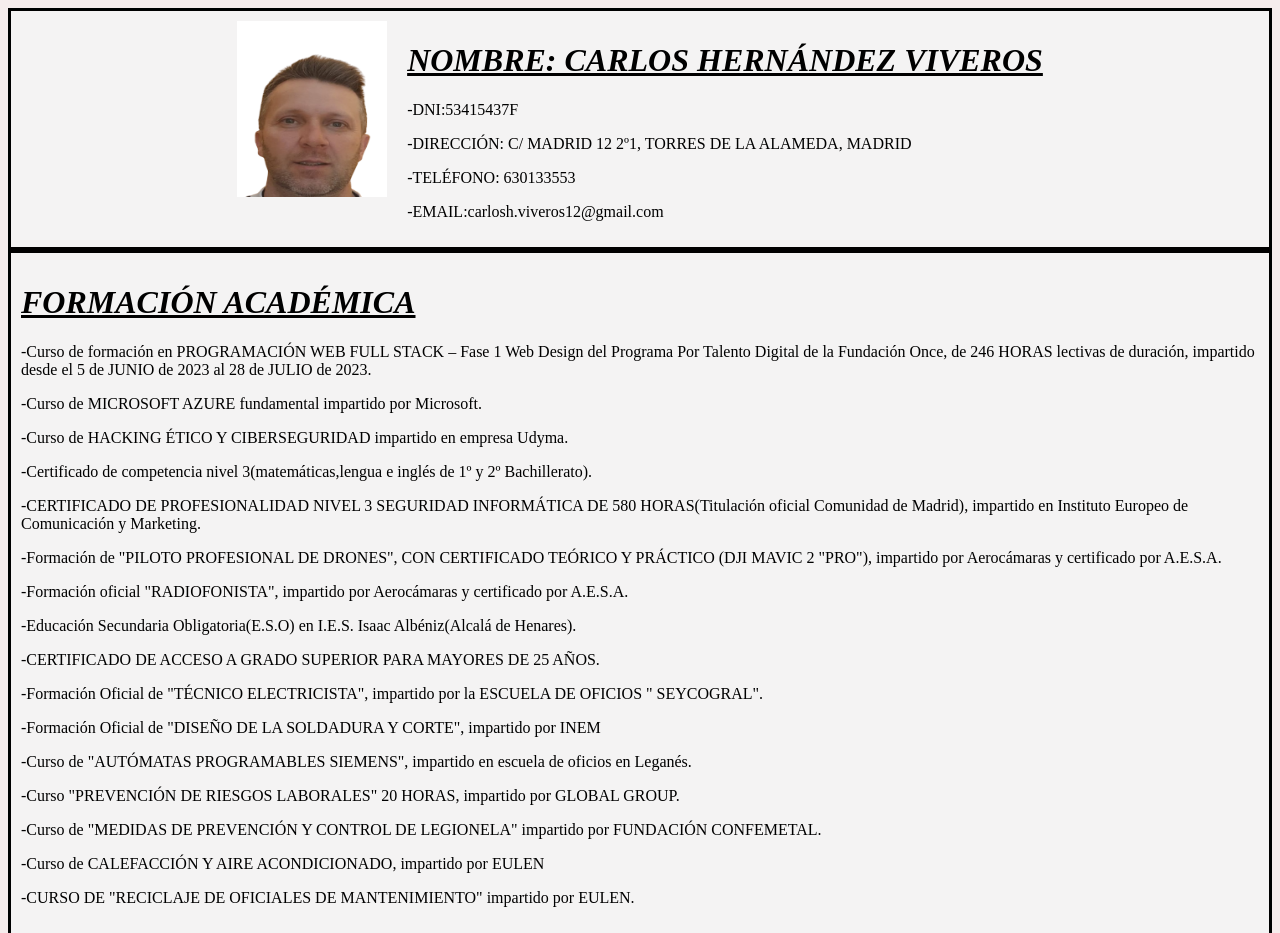
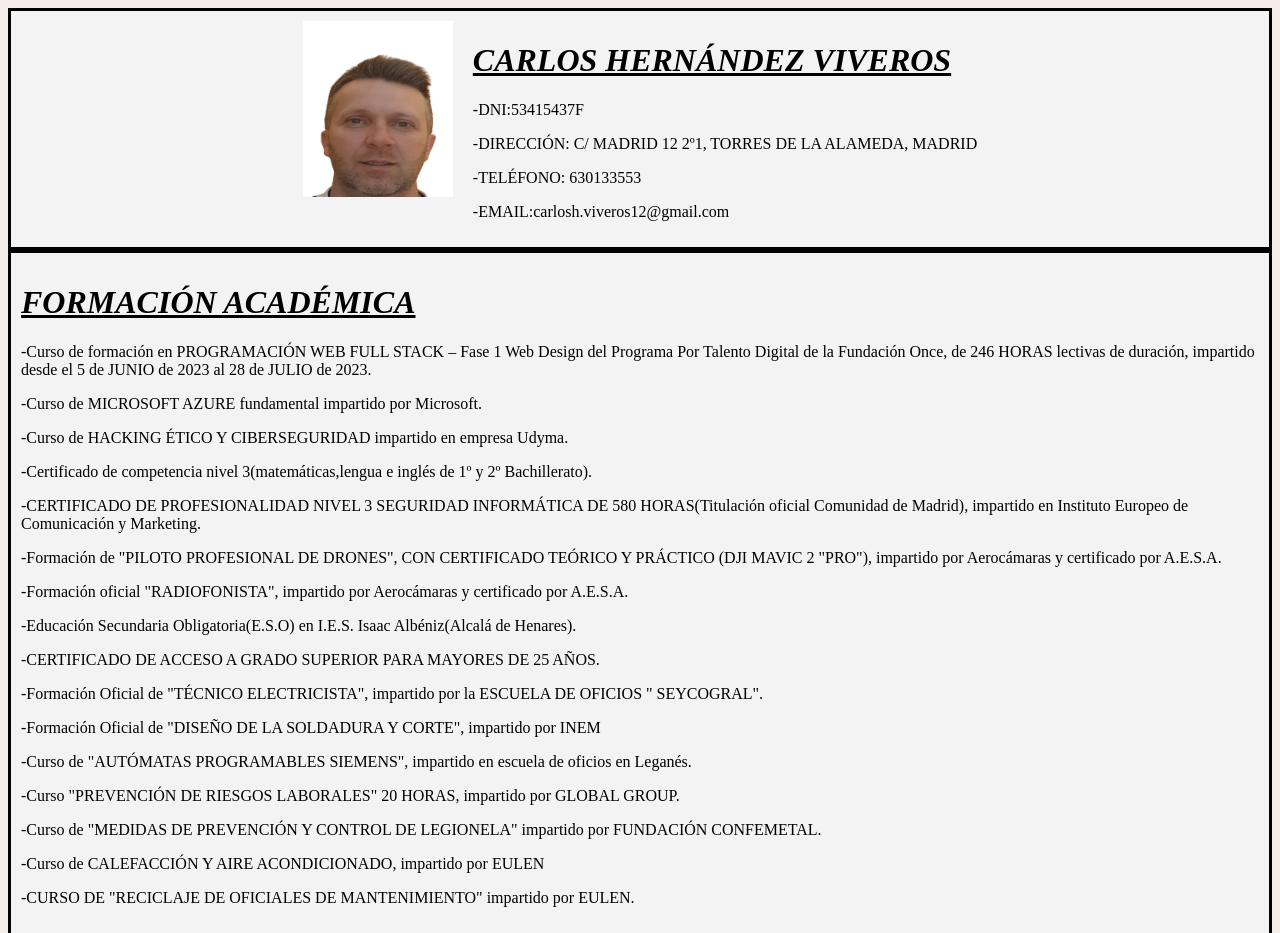
Before and after one commit to KoposHV/Mi_Curriculum, a plain HTML site: page index.html in a window 1280 px wide. Shown: the top 933 px of the page. Drawn offline with Linux system fonts and the light colour scheme.

Commit message:
Mi_curriculum

```diff
--- a/index.html
+++ b/index.html
@@ -11,7 +11,7 @@
       <div class="personal-info">
         <img src="image/IMG-20230131-WA0003-PhotoRoom.png-PhotoRoom.png" />
         <div class="text">
-          <h1>NOMBRE: CARLOS HERNÁNDEZ VIVEROS</h1>
+          <h1>CARLOS HERNÁNDEZ VIVEROS</h1>
           <p>-DNI:53415437F</p>
           <p>-DIRECCIÓN: C/ MADRID 12 2º1, TORRES DE LA ALAMEDA, MADRID</p>
           <p>-TELÉFONO: 630133553</p>
```
